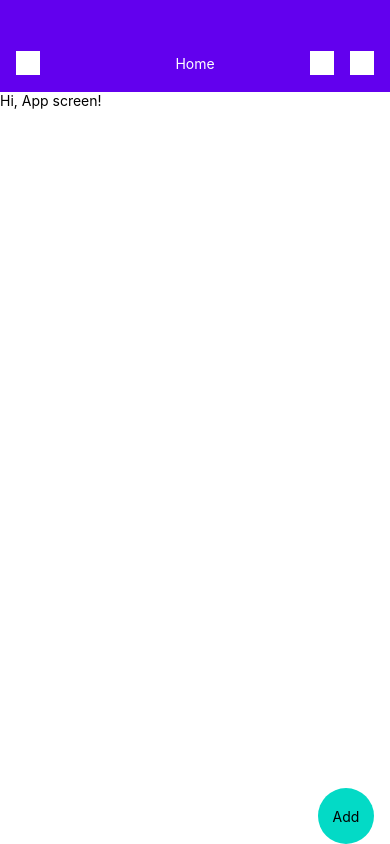
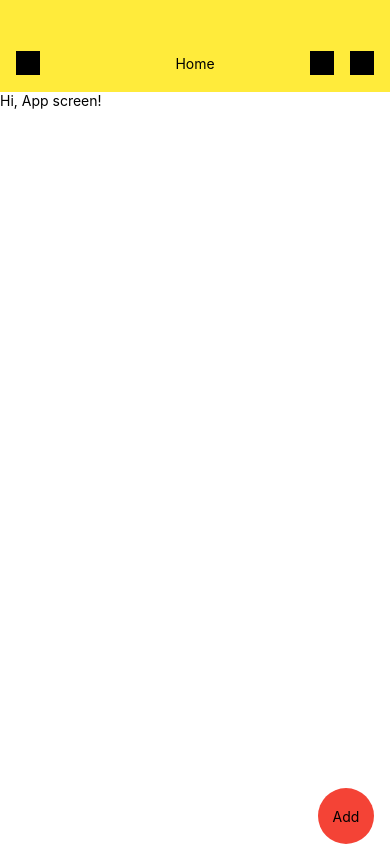
Before and after one commit to yamankatby/react-native-material, a React Native app in the folder lab/RNMaterialLab/: screen / in a window 390 px wide. Built offline with nearby package versions, Linux system fonts and the light colour scheme.

Commit message:
[lab] Add `createTheme` function

```diff
--- a/lab/RNMaterialLab/App.tsx
+++ b/lab/RNMaterialLab/App.tsx
@@ -1,6 +1,6 @@
 import React from "react";
 import { SafeAreaView, Text, useColorScheme, View } from "react-native";
-import { defaultDarkTheme, defaultTheme, ThemeProvider, useStyleSheet, useTheme } from "./src/styles";
+import { createTheme, ThemeProvider, useStyleSheet, useTheme } from "./src/styles";
 
 const InnerApp = () => {
   const styles = useStyleSheet(({ palette }) => ({
@@ -71,9 +71,25 @@ const InnerApp = () => {
 };
 
 export default function App() {
-  const isDark = useColorScheme() === "dark"
+  const isDark = useColorScheme() === "dark";
+
+  const d = createTheme({
+    palette: {
+      primary: "#ffeb3b",
+      secondary: "#f44336"
+    }
+  });
+
+  const dark = createTheme({
+    palette: {
+      mode: "dark",
+      primary: "#ffff72",
+      secondary: "#ff7961"
+    }
+  });
+
   return (
-    <ThemeProvider theme={isDark? defaultDarkTheme: defaultTheme}>
+    <ThemeProvider theme={isDark ? dark : d}>
       <InnerApp />
     </ThemeProvider>
   );
--- a/lab/RNMaterialLab/src/styles/index.ts
+++ b/lab/RNMaterialLab/src/styles/index.ts
@@ -1,2 +1,4 @@
-export { defaultTheme, defaultDarkTheme, ThemeContext, ThemeProvider, useTheme, useStyleSheet } from "./Theme";
+export { defaultTheme, defaultDarkTheme, ThemeContext, ThemeProvider, useTheme, useStyleSheet, createTheme } from "./theme";
 export type { Shadows, Typography, Theme } from "./Theme";
+export { createPalette } from "./palette";
+export type { PaletteColor, Palette, PaletteOptions } from "./palette";
--- a/lab/RNMaterialLab/src/styles/palette.ts
+++ b/lab/RNMaterialLab/src/styles/palette.ts
@@ -41,21 +41,21 @@ const DEFAULT_DARK_BACKGROUND = "#121212";
 const DEFAULT_DARK_SURFACE = "#121212";
 const DEFAULT_DARK_ERROR = "#CF6679";
 
-export const createPalette = (palette: PaletteOptions): Palette => {
-  const mode = palette.mode ? palette.mode : "light";
-  const primary = palette.primary ? palette.primary : mode === "light" ? DEFAULT_PRIMARY : DEFAULT_DARK_PRIMARY;
-  const secondary = palette.secondary ? palette.secondary : mode === "light" ? DEFAULT_SECONDARY : DEFAULT_DARK_SECONDARY;
-  const background = palette.background ? palette.background : mode === "light" ? DEFAULT_BACKGROUND : DEFAULT_DARK_BACKGROUND;
-  const surface = palette.surface ? palette.surface : mode === "light" ? DEFAULT_SURFACE : DEFAULT_DARK_SURFACE;
-  const error = palette.error ? palette.error : mode === "light" ? DEFAULT_ERROR : DEFAULT_DARK_ERROR;
+export const createPalette = (options: PaletteOptions): Palette => {
+  const mode = options.mode ? options.mode : "light";
+  const primary = options.primary ? options.primary : mode === "light" ? DEFAULT_PRIMARY : DEFAULT_DARK_PRIMARY;
+  const secondary = options.secondary ? options.secondary : mode === "light" ? DEFAULT_SECONDARY : DEFAULT_DARK_SECONDARY;
+  const background = options.background ? options.background : mode === "light" ? DEFAULT_BACKGROUND : DEFAULT_DARK_BACKGROUND;
+  const surface = options.surface ? options.surface : mode === "light" ? DEFAULT_SURFACE : DEFAULT_DARK_SURFACE;
+  const error = options.error ? options.error : mode === "light" ? DEFAULT_ERROR : DEFAULT_DARK_ERROR;
 
   const on = (c: string) => chroma.contrast(c, "white") > 4.5 ? "white" : "black";
 
   return {
-    primary: { main: primary, on: palette.onPrimary ? palette.onPrimary : on(primary) },
-    secondary: { main: secondary, on: palette.onSecondary ? palette.onSecondary : on(secondary) },
-    background: { main: background, on: palette.onBackground ? palette.onBackground : on(background) },
-    surface: { main: surface, on: palette.onSurface ? palette.onSurface : on(surface) },
-    error: { main: error, on: palette.onError ? palette.onError : on(error) }
+    primary: { main: primary, on: options.onPrimary ? options.onPrimary : on(primary) },
+    secondary: { main: secondary, on: options.onSecondary ? options.onSecondary : on(secondary) },
+    background: { main: background, on: options.onBackground ? options.onBackground : on(background) },
+    surface: { main: surface, on: options.onSurface ? options.onSurface : on(surface) },
+    error: { main: error, on: options.onError ? options.onError : on(error) }
   };
 };
--- a/lab/RNMaterialLab/src/styles/Theme.tsx
+++ b/lab/RNMaterialLab/src/styles/theme.tsx
@@ -1,6 +1,6 @@
 import React, { createContext, useContext, useMemo } from "react";
 import { ImageStyle, TextStyle, ViewStyle } from "react-native";
-import { createPalette, Palette } from "./palette";
+import { createPalette, Palette, PaletteOptions } from "./palette";
 
 export interface Shadows {
 
@@ -30,9 +30,21 @@ export const defaultDarkTheme: Theme = {
 
 export const ThemeContext = createContext<Theme>(defaultTheme);
 
-export const ThemeProvider = ({ theme, children }: any) => {
+export interface ThemeOptions {
+  palette?: PaletteOptions;
+}
+
+export const createTheme = (options: ThemeOptions): Theme => {
+  return {
+    palette: createPalette(options.palette ?? {}),
+    shadows: {},
+    typography: {}
+  };
+};
+
+export const ThemeProvider = ({ theme, children }: { theme?: Theme, children: any }) => {
   return (
-    <ThemeContext.Provider value={theme}>
+    <ThemeContext.Provider value={theme ?? defaultTheme}>
       {children}
     </ThemeContext.Provider>
   );
```
